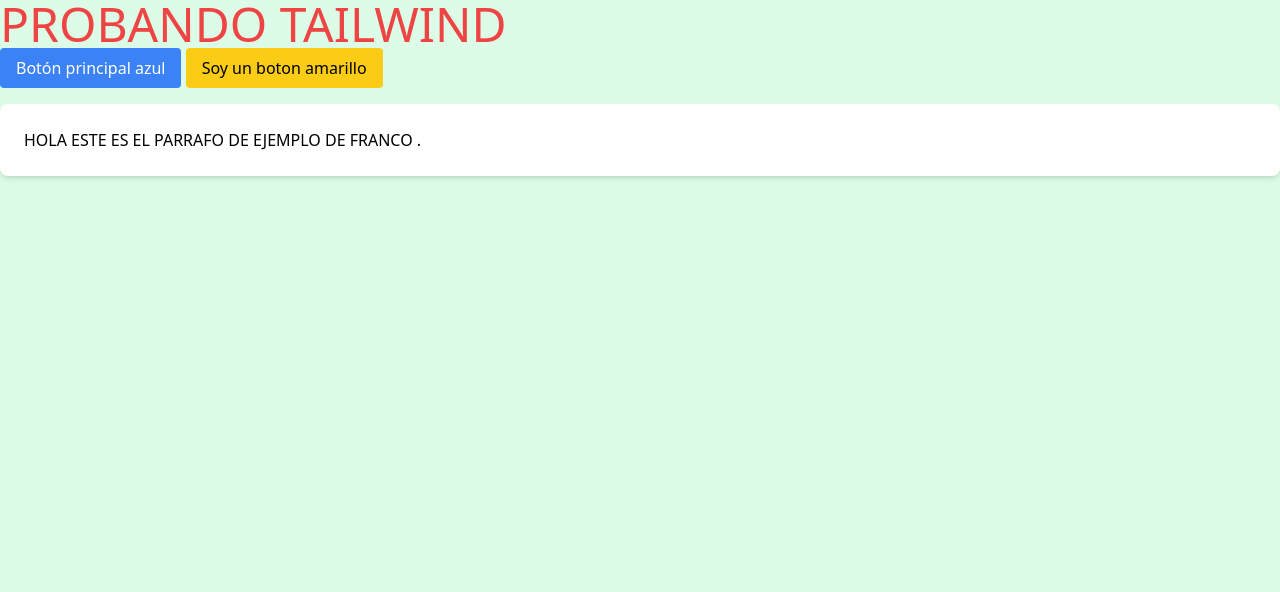
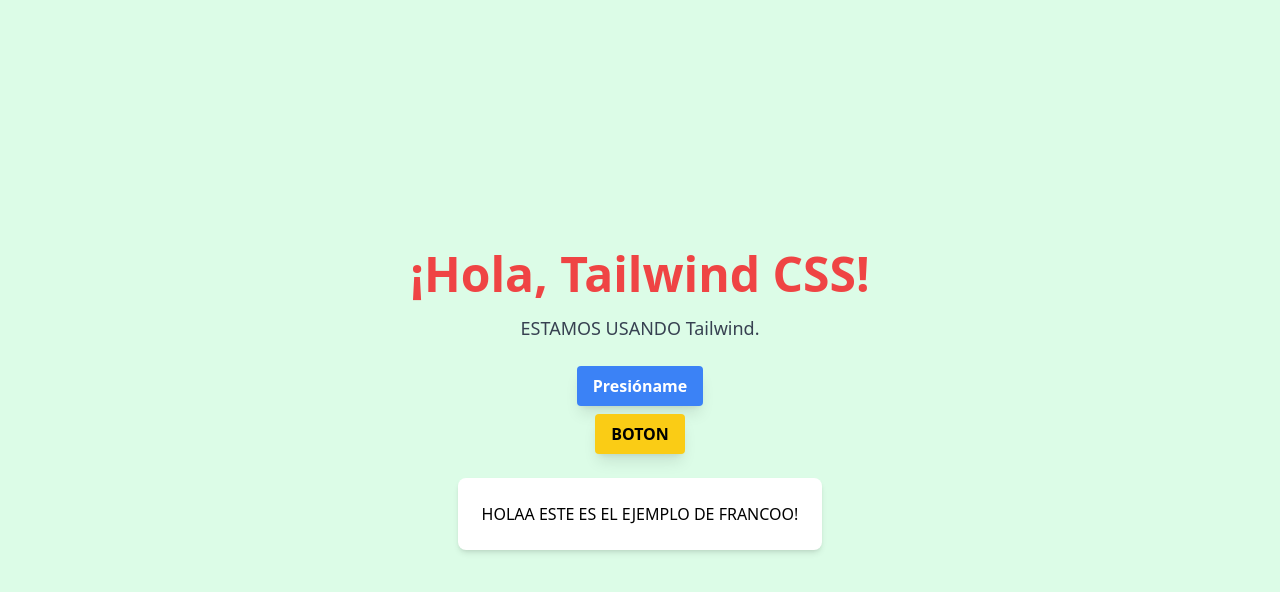
Before and after one commit to francor36/Tailwind, a plain HTML site: page index.html in a window 1280 px wide. Drawn offline with nearby package versions, Linux system fonts and the light colour scheme.

Commit message:
cambiosss

```diff
--- a/index.html
+++ b/index.html
@@ -3,17 +3,33 @@
   <head>
     <meta charset="UTF-8">
     <meta name="viewport" content="width=device-width, initial-scale=1.0">
-  <title>Ejercicio Tailwind</title>
+    <title>Ejercicio Tailwind CSS</title>
+    <!-- Importar Tailwind desde CDN -->
     <script src="https://cdn.tailwindcss.com"></script>
   </head>
-<body class="bg-green-100">
-  <h1 class="text-red-500 text-5xl">PROBANDO TAILWIND</h1>
+  <body class="bg-green-100 flex flex-col items-center justify-center min-h-screen">
 
-  <button class="bg-blue-500 text-white px-4 py-2 rounded">Botón principal azul</button>
-  <button class="bg-yellow-400 text-black px-4 py-2 rounded">Soy un boton amarillo</button>
+    <h1 class="text-5xl font-bold text-red-500 mb-4">
+      ¡Hola, Tailwind CSS!
+    </h1>
 
-  <div class="p-6 bg-white rounded-lg shadow-md mt-4">
-    <p>HOLA ESTE ES EL PARRAFO DE EJEMPLO DE FRANCO .</p>
+    <p class="text-lg text-gray-700 mb-6">
+      ESTAMOS USANDO Tailwind.
+    </p>
+
+    <button class="bg-blue-500 hover:bg-blue-700 text-white font-semibold py-2 px-4 rounded shadow-lg">
+      Presióname
+    </button>
+
+    <button class="bg-yellow-400 text-black font-semibold py-2 px-4 rounded shadow-lg mt-2">
+      BOTON
+    </button>
+
+    <div class="p-6 bg-white rounded-lg shadow-md mt-6">
+      <p>
+        HOLAA ESTE ES EL EJEMPLO DE FRANCOO!
+      </p>
     </div>
+
   </body>
 </html>
```
Lines whose indentation alone changed are shown as unchanged.
